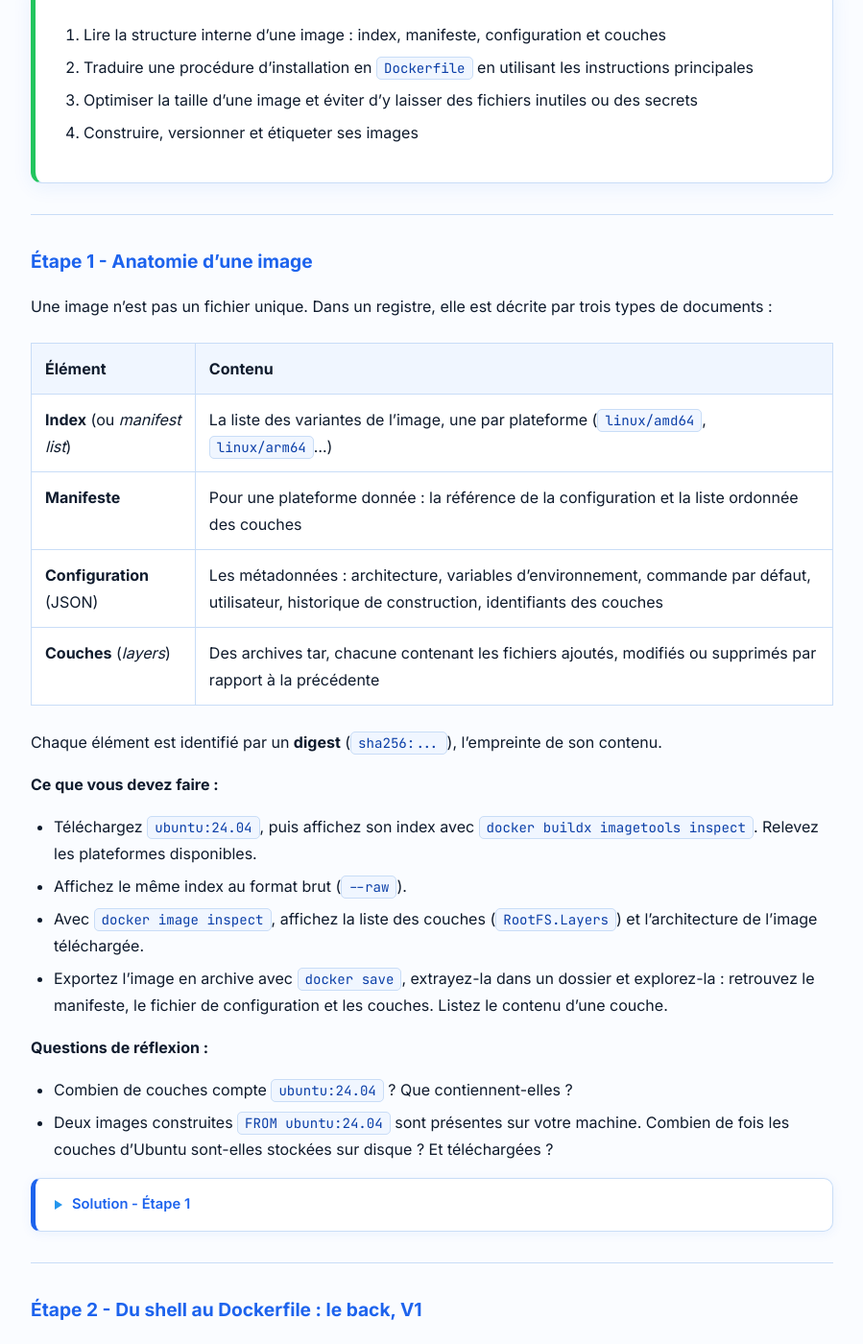
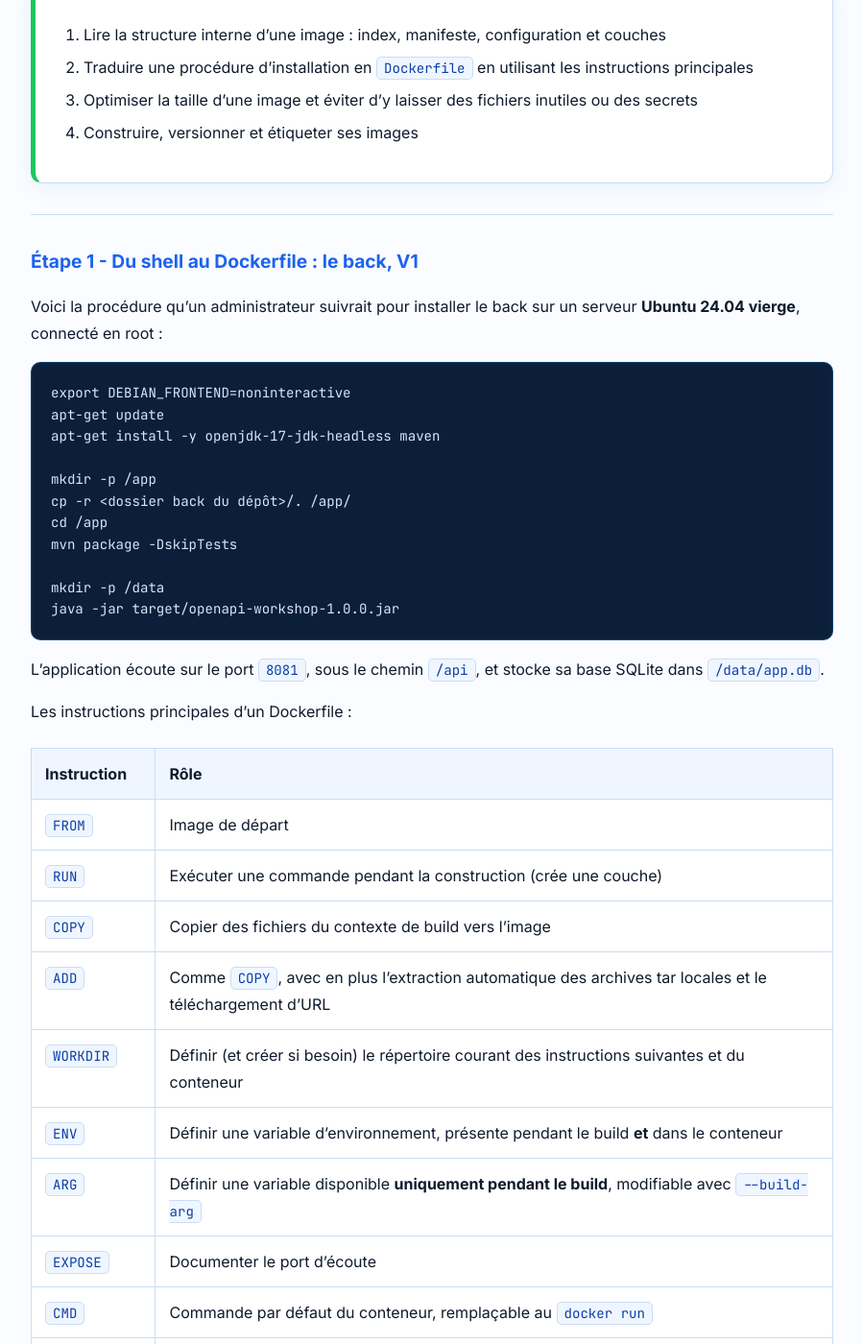
Before and after one commit to jviallon63/Hesias-3DKR, a Jekyll site: the page built from tp/3-dockerfile.md, in a window 1280 px wide and 1400 px high, scrolled down 1105 px. Shown: the whole window at 96% size, without its empty margins (190-1089 px from the left). Built offline with Jekyll 4.4.1, drawn with Linux system fonts in a browser that asks for light colours; some of the changed text lies outside the part shown.

Commit message:
review TP3

````diff
--- a/tp/3-dockerfile.md
+++ b/tp/3-dockerfile.md
@@ -35,80 +35,7 @@ Clonez le dépôt de l'application de test [sample-app](https://github.com/jvial
 
 ---
 
-## Étape 1 - Anatomie d'une image
-
-Une image n'est pas un fichier unique. Dans un registre, elle est décrite par trois types de documents :
-
-| Élément | Contenu |
-| --- | --- |
-| **Index** (ou *manifest list*) | La liste des variantes de l'image, une par plateforme (`linux/amd64`, `linux/arm64`...) |
-| **Manifeste** | Pour une plateforme donnée : la référence de la configuration et la liste ordonnée des couches |
-| **Configuration** (JSON) | Les métadonnées : architecture, variables d'environnement, commande par défaut, utilisateur, historique de construction, identifiants des couches |
-| **Couches** (*layers*) | Des archives tar, chacune contenant les fichiers ajoutés, modifiés ou supprimés par rapport à la précédente |
-
-Chaque élément est identifié par un **digest** (`sha256:...`), l'empreinte de son contenu.
-
-**Ce que vous devez faire :**
-
-- Téléchargez `ubuntu:24.04`, puis affichez son index avec `docker buildx imagetools inspect`. Relevez les plateformes disponibles.
-- Affichez le même index au format brut (`--raw`).
-- Avec `docker image inspect`, affichez la liste des couches (`RootFS.Layers`) et l'architecture de l'image téléchargée.
-- Exportez l'image en archive avec `docker save`, extrayez-la dans un dossier et explorez-la : retrouvez le manifeste, le fichier de configuration et les couches. Listez le contenu d'une couche.
-
-**Questions de réflexion :**
-
-- Combien de couches compte `ubuntu:24.04` ? Que contiennent-elles ?
-- Deux images construites `FROM ubuntu:24.04` sont présentes sur votre machine. Combien de fois les couches d'Ubuntu sont-elles stockées sur disque ? Et téléchargées ?
-
-{::nomarkdown}
-<details><summary>Solution - Étape 1</summary>
-{:/nomarkdown}
-
-```bash
-docker pull ubuntu:24.04
-docker buildx imagetools inspect ubuntu:24.04
-docker buildx imagetools inspect --raw ubuntu:24.04
-```
-
-La première commande affiche le digest de l'index puis une entrée par plateforme (`linux/amd64`, `linux/arm64`, `linux/arm/v7`, `linux/ppc64le`, `linux/s390x`...), chacune avec le digest de son propre manifeste. C'est ce mécanisme qui permet au même nom d'image de fonctionner sur un Mac Apple Silicon et sur un serveur x86.
-
-```bash
-docker image inspect -f '{{.Architecture}}' ubuntu:24.04
-docker image inspect -f '{{json .RootFS.Layers}}' ubuntu:24.04
-```
-
-```bash
-mkdir -p ~/tp3-anatomie && cd ~/tp3-anatomie
-docker save ubuntu:24.04 -o ubuntu.tar
-mkdir ubuntu && tar -xf ubuntu.tar -C ubuntu
-ls -R ubuntu | head -20
-cat ubuntu/manifest.json
-```
-
-Les versions récentes de Docker exportent au format OCI : un fichier `index.json`, un fichier `manifest.json` et un dossier `blobs/sha256/` qui contient tous les éléments, chacun nommé par son digest. `manifest.json` indique lequel est la configuration (`Config`) et lesquels sont les couches (`Layers`) :
-
-```bash
-cat ubuntu/blobs/sha256/<digest de Config>        # la configuration JSON
-tar -tf ubuntu/blobs/sha256/<digest d'une couche> | head    # les fichiers d'une couche
-```
-
-Dans la configuration, on retrouve notamment `architecture`, `os`, `config.Cmd` (`["/bin/bash"]`), `rootfs.diff_ids` (une entrée par couche) et `history` (une entrée par instruction de construction).
-
-`ubuntu:24.04` ne compte qu'**une** couche : tout le système de fichiers de base. Les images que vous allez construire en ajouteront une par instruction qui modifie des fichiers.
-
-Les couches sont **partagées** : deux images construites sur `ubuntu:24.04` réutilisent les mêmes couches de base, stockées et téléchargées une seule fois. C'est pourquoi standardiser les images de base d'une équipe économise disque et bande passante.
-
-```bash
-cd ~/tp3
-```
-
-{::nomarkdown}
-</details>
-{:/nomarkdown}
-
----
-
-## Étape 2 - Du shell au Dockerfile : le back, V1
+## Étape 1 - Du shell au Dockerfile : le back, V1
 
 Voici la procédure qu'un administrateur suivrait pour installer le back sur un serveur **Ubuntu 24.04 vierge**, connecté en root :
 
@@ -161,7 +88,7 @@ Les instructions principales d'un Dockerfile :
 - Que contient l'image en plus du jar nécessaire à l'exécution ?
 
 {::nomarkdown}
-<details><summary>Solution - Étape 2</summary>
+<details><summary>Solution - Étape 1</summary>
 {:/nomarkdown}
 
 `back/Dockerfile`, V1 :
@@ -436,6 +363,89 @@ Les bonnes pratiques :
 
 - **au build** : `RUN --mount=type=secret,id=repo_password ...` avec `docker build --secret id=repo_password,src=<fichier>`. Le secret est monté le temps d'une seule instruction et n'est écrit dans aucune couche ;
 - **à l'exécution** : variable d'environnement (`docker run -e`) ou fichier monté en lecture seule, fournis par l'orchestrateur, jamais dans l'image.
+
+{::nomarkdown}
+</details>
+{:/nomarkdown}
+
+---
+
+## Étape 5 - Choisir son image de base
+
+| Famille | Exemples | Taille | Débogage | Compatibilité |
+| --- | --- | --- | --- | --- |
+| Debian / Ubuntu | `ubuntu:24.04`, `debian:bookworm`, `eclipse-temurin:17-jdk` | La plus grosse | Shell, gestionnaire de paquets, outils courants | glibc : compatible avec quasiment tous les binaires Linux |
+| `-slim` | `debian:bookworm-slim`, `node:22-slim` | Moyenne | Shell et `apt`, peu d'outils | glibc |
+| Alpine | `alpine:3`, `node:22-alpine`, `eclipse-temurin:17-jdk-alpine` | Très petite | Shell `ash` (BusyBox), `apk` | **musl** au lieu de glibc : certains binaires précompilés ne fonctionnent pas, comportements parfois différents (DNS, performances) |
+| Distroless | `gcr.io/distroless/java17-debian12` | Petite | **Aucun shell**, aucun gestionnaire de paquets | glibc |
+
+**Ce que vous devez faire :**
+
+- Téléchargez les images suivantes et comparez leurs tailles : `eclipse-temurin:17-jdk`, `eclipse-temurin:17-jre`, `eclipse-temurin:17-jre-alpine`, `gcr.io/distroless/java17-debian12`.
+- Lancez un shell dans `eclipse-temurin:17-jre`, puis dans l'image distroless. Que se passe-t-il ?
+- Affichez la liste des outils présents dans le JDK et dans le JRE (`ls /opt/java/openjdk/bin`). Lequel contient `javac` ?
+- Réécrivez le back V2 en partant de l'image officielle `maven:3-eclipse-temurin-17` au lieu d'installer Java et Maven avec `apt`. Comparez la taille et la lisibilité du Dockerfile.
+
+**Questions de réflexion :**
+
+- Peut-on construire le back V2 à partir de `eclipse-temurin:17-jre` ? Et à partir de l'image distroless ?
+- Quelle image choisiriez-vous pour la production ? Pour déboguer un problème en recette ?
+
+> Sur un Mac Apple Silicon ou une machine ARM, si un `docker pull` échoue avec `no matching manifest`, l'image n'existe pas pour votre architecture. Vérifiez-le avec `docker buildx imagetools inspect`, comme à l'étape 1.
+
+{::nomarkdown}
+<details><summary>Solution - Étape 5</summary>
+{:/nomarkdown}
+
+```bash
+docker pull eclipse-temurin:17-jdk
+docker pull eclipse-temurin:17-jre
+docker pull eclipse-temurin:17-jre-alpine
+docker pull gcr.io/distroless/java17-debian12
+docker images --format 'table {{.Repository}}:{{.Tag}}\t{{.Size}}' | grep -E 'temurin|distroless'
+```
+
+Le JRE est sensiblement plus petit que le JDK, et la variante alpine encore plus. Le JDK contient le compilateur `javac`, les outils de diagnostic (`jcmd`, `jmap`...) et `jlink` ; le JRE ne contient que de quoi **exécuter** du bytecode (`java`).
+
+```bash
+docker run --rm -it eclipse-temurin:17-jre sh          # fonctionne
+docker run --rm -it gcr.io/distroless/java17-debian12 sh
+```
+
+L'image distroless a pour point d'entrée `java -jar` : `sh` est interprété comme le nom d'un jar, et Java échoue. Avec `--entrypoint sh`, Docker indique que l'exécutable est introuvable. Pas de shell, donc pas de `docker exec ... sh` pour déboguer, mais aussi beaucoup moins d'outils exploitables par un attaquant et moins de vulnérabilités signalées par les scanners.
+
+Back V2 sur l'image Maven officielle :
+
+```dockerfile
+FROM maven:3-eclipse-temurin-17
+
+ARG APP_VERSION=dev
+LABEL org.opencontainers.image.title="tp3-back" \
+      org.opencontainers.image.version="${APP_VERSION}"
+
+WORKDIR /app
+COPY pom.xml .
+RUN mvn -B dependency:go-offline
+COPY src ./src
+RUN mvn -B package -DskipTests \
+ && cp target/openapi-workshop-*.jar /app/app.jar \
+ && rm -rf target
+
+RUN mkdir /data && chown ubuntu:ubuntu /data
+VOLUME /data
+ENV DB_PATH=/data/app.db
+
+USER ubuntu
+EXPOSE 8081
+ENTRYPOINT ["java", "-jar", "/app/app.jar"]
+CMD ["--server.port=8081"]
+```
+
+Plus besoin d'`apt` : Java et Maven sont fournis, maintenus et mis à jour par leurs éditeurs. Vérifiez que l'utilisateur `ubuntu` existe dans cette image (`docker run --rm maven:3-eclipse-temurin-17 id ubuntu`) ; sinon, créez un utilisateur dédié avec `useradd`.
+
+On ne peut pas compiler à partir du JRE (pas de `javac`), ni à partir de distroless (pas de shell pour exécuter `RUN`, pas de Maven). Avec un Dockerfile à une étape, l'image qui compile est aussi celle qui s'exécute : on est condamné au JDK. Le build multi-étapes permet de compiler dans une image JDK, puis de ne copier que le jar dans une image JRE ou distroless.
+
+En production, on privilégie une image minimale : distroless ou JRE alpine, si la compatibilité musl est vérifiée. Pour déboguer, une image avec shell est plus pratique, ou un conteneur de débogage attaché temporairement au conteneur de production (`docker debug`, `kubectl debug`).
 
 {::nomarkdown}
 </details>
@@ -622,89 +632,6 @@ Le passage à `alpine` et le nettoyage des caches réduisent nettement la taille
 
 ---
 
-## Étape 8 - Choisir son image de base
-
-| Famille | Exemples | Taille | Débogage | Compatibilité |
-| --- | --- | --- | --- | --- |
-| Debian / Ubuntu | `ubuntu:24.04`, `debian:bookworm`, `eclipse-temurin:17-jdk` | La plus grosse | Shell, gestionnaire de paquets, outils courants | glibc : compatible avec quasiment tous les binaires Linux |
-| `-slim` | `debian:bookworm-slim`, `node:22-slim` | Moyenne | Shell et `apt`, peu d'outils | glibc |
-| Alpine | `alpine:3`, `node:22-alpine`, `eclipse-temurin:17-jdk-alpine` | Très petite | Shell `ash` (BusyBox), `apk` | **musl** au lieu de glibc : certains binaires précompilés ne fonctionnent pas, comportements parfois différents (DNS, performances) |
-| Distroless | `gcr.io/distroless/java17-debian12` | Petite | **Aucun shell**, aucun gestionnaire de paquets | glibc |
-
-**Ce que vous devez faire :**
-
-- Téléchargez les images suivantes et comparez leurs tailles : `eclipse-temurin:17-jdk`, `eclipse-temurin:17-jre`, `eclipse-temurin:17-jre-alpine`, `gcr.io/distroless/java17-debian12`.
-- Lancez un shell dans `eclipse-temurin:17-jre`, puis dans l'image distroless. Que se passe-t-il ?
-- Affichez la liste des outils présents dans le JDK et dans le JRE (`ls /opt/java/openjdk/bin`). Lequel contient `javac` ?
-- Réécrivez le back V2 en partant de l'image officielle `maven:3-eclipse-temurin-17` au lieu d'installer Java et Maven avec `apt`. Comparez la taille et la lisibilité du Dockerfile.
-
-**Questions de réflexion :**
-
-- Peut-on construire le back V2 à partir de `eclipse-temurin:17-jre` ? Et à partir de l'image distroless ?
-- Quelle image choisiriez-vous pour la production ? Pour déboguer un problème en recette ?
-
-> Sur un Mac Apple Silicon ou une machine ARM, si un `docker pull` échoue avec `no matching manifest`, l'image n'existe pas pour votre architecture. Vérifiez-le avec `docker buildx imagetools inspect`, comme à l'étape 1.
-
-{::nomarkdown}
-<details><summary>Solution - Étape 8</summary>
-{:/nomarkdown}
-
-```bash
-docker pull eclipse-temurin:17-jdk
-docker pull eclipse-temurin:17-jre
-docker pull eclipse-temurin:17-jre-alpine
-docker pull gcr.io/distroless/java17-debian12
-docker images --format 'table {{.Repository}}:{{.Tag}}\t{{.Size}}' | grep -E 'temurin|distroless'
-```
-
-Le JRE est sensiblement plus petit que le JDK, et la variante alpine encore plus. Le JDK contient le compilateur `javac`, les outils de diagnostic (`jcmd`, `jmap`...) et `jlink` ; le JRE ne contient que de quoi **exécuter** du bytecode (`java`).
-
-```bash
-docker run --rm -it eclipse-temurin:17-jre sh          # fonctionne
-docker run --rm -it gcr.io/distroless/java17-debian12 sh
-```
-
-L'image distroless a pour point d'entrée `java -jar` : `sh` est interprété comme le nom d'un jar, et Java échoue. Avec `--entrypoint sh`, Docker indique que l'exécutable est introuvable. Pas de shell, donc pas de `docker exec ... sh` pour déboguer, mais aussi beaucoup moins d'outils exploitables par un attaquant et moins de vulnérabilités signalées par les scanners.
-
-Back V2 sur l'image Maven officielle :
-
-```dockerfile
-FROM maven:3-eclipse-temurin-17
-
-ARG APP_VERSION=dev
-LABEL org.opencontainers.image.title="tp3-back" \
-      org.opencontainers.image.version="${APP_VERSION}"
-
-WORKDIR /app
-COPY pom.xml .
-RUN mvn -B dependency:go-offline
-COPY src ./src
-RUN mvn -B package -DskipTests \
- && cp target/openapi-workshop-*.jar /app/app.jar \
- && rm -rf target
-
-RUN mkdir /data && chown ubuntu:ubuntu /data
-VOLUME /data
-ENV DB_PATH=/data/app.db
-
-USER ubuntu
-EXPOSE 8081
-ENTRYPOINT ["java", "-jar", "/app/app.jar"]
-CMD ["--server.port=8081"]
-```
-
-Plus besoin d'`apt` : Java et Maven sont fournis, maintenus et mis à jour par leurs éditeurs. Vérifiez que l'utilisateur `ubuntu` existe dans cette image (`docker run --rm maven:3-eclipse-temurin-17 id ubuntu`) ; sinon, créez un utilisateur dédié avec `useradd`.
-
-On ne peut pas compiler à partir du JRE (pas de `javac`), ni à partir de distroless (pas de shell pour exécuter `RUN`, pas de Maven). Avec un Dockerfile à une étape, l'image qui compile est aussi celle qui s'exécute : on est condamné au JDK. Le build multi-étapes permet de compiler dans une image JDK, puis de ne copier que le jar dans une image JRE ou distroless.
-
-En production, on privilégie une image minimale : distroless ou JRE alpine, si la compatibilité musl est vérifiée. Pour déboguer, une image avec shell est plus pratique, ou un conteneur de débogage attaché temporairement au conteneur de production (`docker debug`, `kubectl debug`).
-
-{::nomarkdown}
-</details>
-{:/nomarkdown}
-
----
-
 ## Étape 9 - Options de build, tags et versions
 
 Un nom d'image complet a la forme `registre/espace/nom:tag`, par exemple `ghcr.io/mon-equipe/tp3-back:1.0.0`. Sans registre, Docker Hub est utilisé ; sans tag, `latest`.
````
Also changed, not shown: other parts of tp/3-dockerfile.md (+6 -6 lines).
